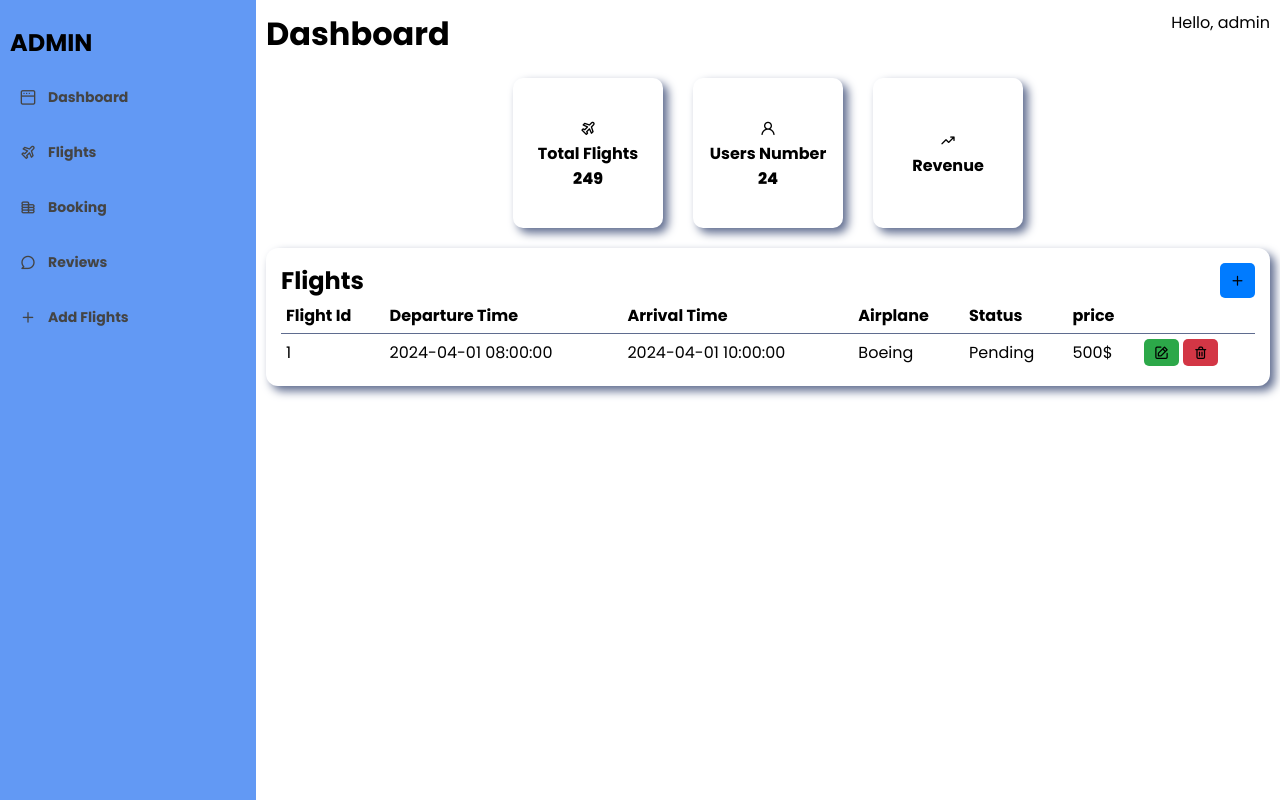
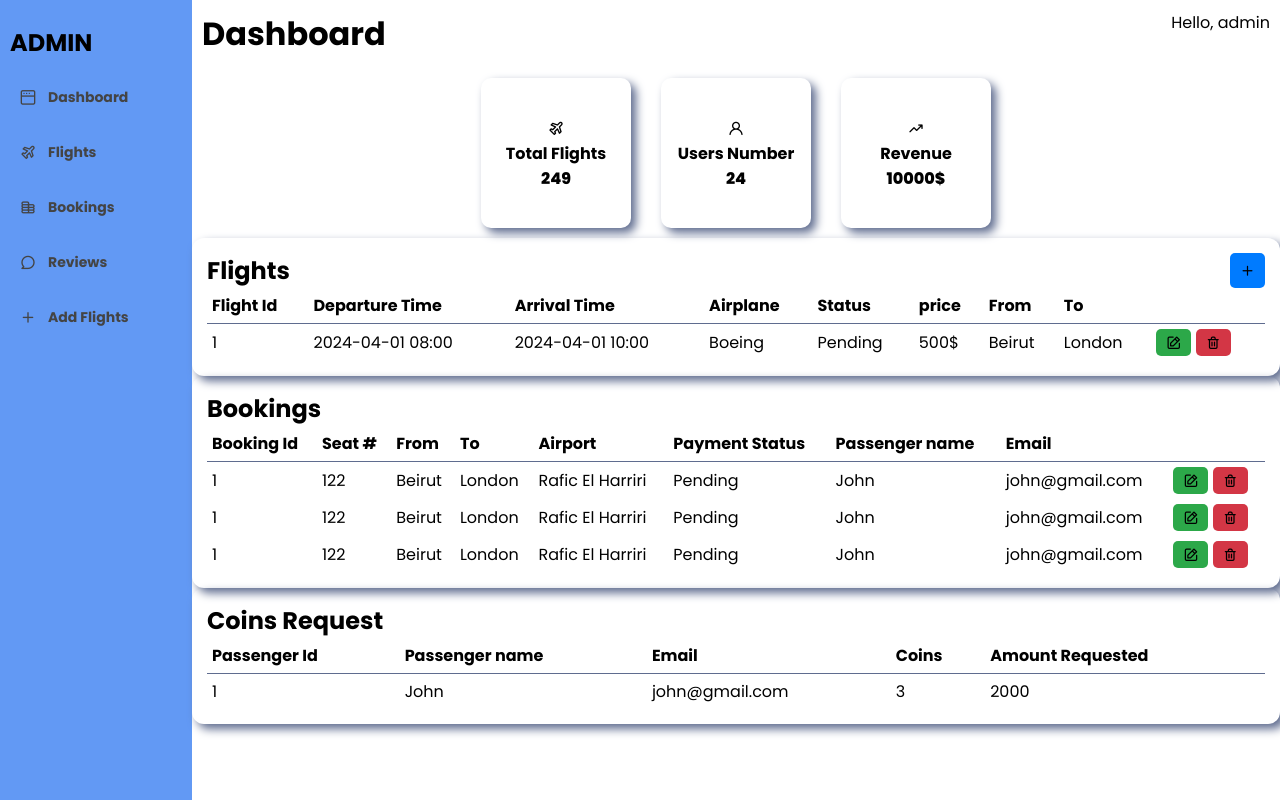
Before and after one commit to MahdiMk-dev/flight-system-website, a PHP site: page /pages/admin.html in a window 1280 px wide. Run offline with PHP 8.4, Linux system fonts and the light colour scheme.

Commit message:
added coins and cookings table

```diff
--- a/frontend/pages/admin.html
+++ b/frontend/pages/admin.html
@@ -11,7 +11,7 @@
     <title>Admin Panel</title>
 </head>
 <body>
-  <div class="flex">
+  <div class="panel flex">
     <div class="panel-left flex column">
       <div class="logo">
         <img src="" alt="" class="logo-img"/>
@@ -29,7 +29,7 @@
         </a>
         <a href="#">
           <i class="uil uil-coins"></i>
-          <h3>Booking</h3>
+          <h3>Bookings</h3>
         </a>
         <a href="#">
           <i class="uil uil-comment"></i>
@@ -64,7 +64,7 @@
         <div class="card">
           <i class="uil uil-arrow-growth"></i>
           <h4>Revenue</h4>
-          <h3 class="rev"></h3>
+          <h3 class="rev">10000$</h3>
         </div>
       </div>
 
@@ -82,25 +82,117 @@
               <th>Airplane</th>
               <th>Status</th>
               <th>price</th>
+              <th>From</th>
+              <th>To</th>
               <th></th>
             </tr>
           </thead>
           <tbody>
             <tr>
               <td>1</td>
-              <td>2024-04-01 08:00:00</td>
-              <td>2024-04-01 10:00:00</td>
+              <td>2024-04-01 08:00</td>
+              <td>2024-04-01 10:00</td>
               <td>Boeing</td>
               <td>Pending</td>
               <td>500$</td>
+              <td>Beirut</td>
+              <td>London</td>
               <td>
-                <button class="edit-btn"><i class="uil uil-edit"></i></button>
-                <button class="cancel-btn"><i class="uil uil-trash-alt"></i></button>
+                <button class="btn edit-btn"><i class="uil uil-edit"></i></button>
+                <button class="btn cancel-btn"><i class="uil uil-trash-alt"></i></button>
               </td>
             </tr>
           </tbody>
         </table>
       </div>
+
+      <div class="flights-table">
+        <h2>Bookings</h2>
+        <table>
+          <thead>
+            <tr>
+              <th>Booking Id</th>
+              <th>Seat #</th>
+              <th>From</th>
+              <th>To</th>
+              <th>Airport</th>
+              <th>Payment Status</th>
+              <th>Passenger name</th>
+              <th>Email</th>
+              <th></th>
+            </tr>
+          </thead>
+          <tbody>
+            <tr>
+              <td>1</td>
+              <td>122</td>
+              <td>Beirut</td>
+              <td>London</td>
+              <td>Rafic El Harriri</td>
+              <td>Pending</td>
+              <td>John</td>
+              <td>john@gmail.com</td>
+              <td>
+                <button class="btn edit-btn"><i class="uil uil-edit"></i></button>
+                <button class="btn cancel-btn"><i class="uil uil-trash-alt"></i></button>
+              </td>
+            </tr>
+            <tr>
+              <td>1</td>
+              <td>122</td>
+              <td>Beirut</td>
+              <td>London</td>
+              <td>Rafic El Harriri</td>
+              <td>Pending</td>
+              <td>John</td>
+              <td>john@gmail.com</td>
+              <td>
+                <button class="btn edit-btn"><i class="uil uil-edit"></i></button>
+                <button class="btn cancel-btn"><i class="uil uil-trash-alt"></i></button>
+              </td>
+            </tr>
+            <tr>
+              <td>1</td>
+              <td>122</td>
+              <td>Beirut</td>
+              <td>London</td>
+              <td>Rafic El Harriri</td>
+              <td>Pending</td>
+              <td>John</td>
+              <td>john@gmail.com</td>
+              <td>
+                <button class="btn edit-btn"><i class="uil uil-edit"></i></button>
+                <button class="btn cancel-btn"><i class="uil uil-trash-alt"></i></button>
+              </td>
+            </tr>
+          </tbody>
+        </table>
+      </div>
+
+      <div class="flights-table">
+        <h2>Coins Request</h2>
+        <table>
+          <thead>
+            <tr>
+              <th>Passenger Id</th>
+              <th>Passenger name</th>
+              <th>Email</th>
+              <th>Coins</th>
+              <th>Amount Requested</th>
+
+            </tr>
+          </thead>
+          <tbody>
+            <tr>
+              <td>1</td>
+              <td>John</td>
+              <td>john@gmail.com</td>
+              <td>3</td>
+              <td>2000</td>
+
+            </tr>
+          </tbody>
+        </table>
     </div>
   </div>
 </body>
--- a/frontend/styles/admin-panel.css
+++ b/frontend/styles/admin-panel.css
@@ -16,14 +16,21 @@ body {
     background-color: white;
 }
 
+.panel {
+    max-width: 100%;
+    margin: 0 auto;
+}
+
 .panel-left {
-    width: 20%;
+    width: 15%;
     height: 100vh;
     background-color: #6299F4;
 }
 
 .panel-right {
     flex-grow: 1;
+    max-width: 100%;
+    margin: 0 auto;
 }
 
 a {
@@ -100,12 +107,10 @@ h3{
 
 .flights-table {
     padding: 15px;
-    margin: 10px;
     border-radius: 12px;
     /*box-shadow: 5px 5px 10px #007bff;*/
     box-shadow: 5px 5px 10px #5f6c8f;
     text-align: left;
-    overflow-x: auto;
 }
 
 table {
```
